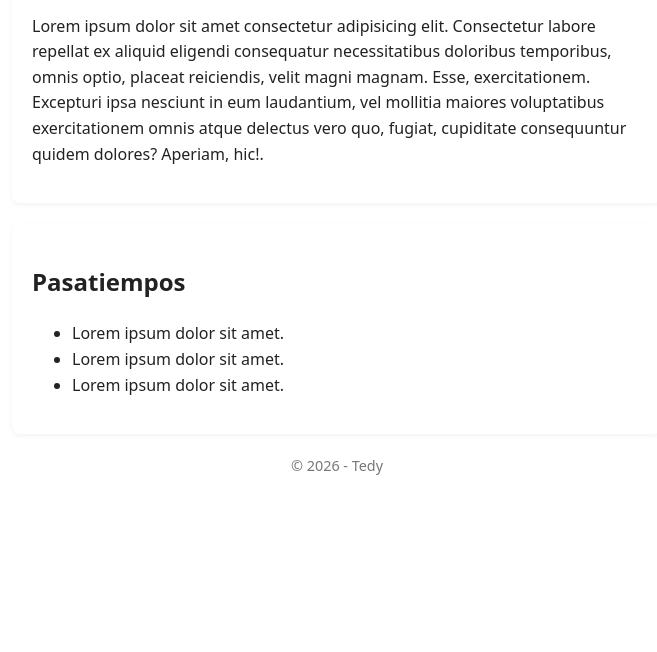
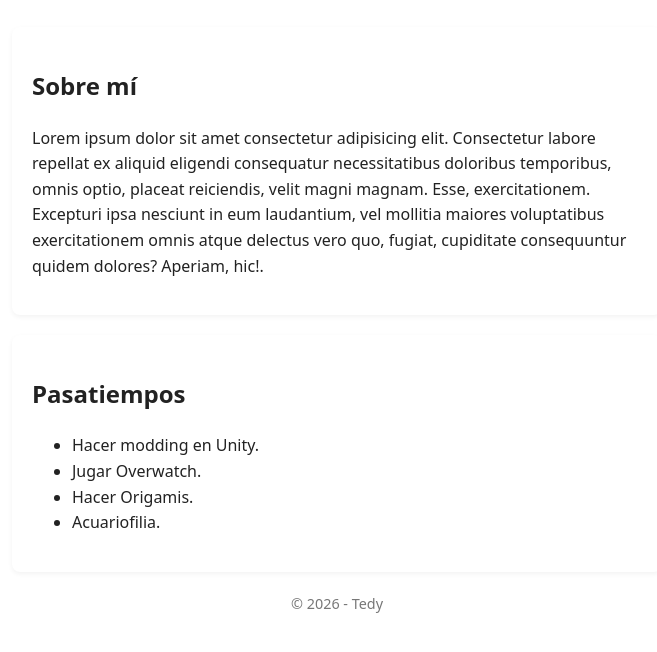
Before and after one commit to Biasphy/TallerGit, a plain HTML site: page index.html in a window 1280 px wide. Shown: the part 278-930 px from the top of the page, without its empty margins (303-960 px from the left). Before the commit the page ends 800 px from the top, so only its background shows below. Drawn offline with Linux system fonts and the light colour scheme.

Commit message:
Se agrego una foto de perfil en assets, tambien se agregaron pasatiempos en el html

```diff
--- a/index.html
+++ b/index.html
@@ -22,9 +22,10 @@
     <section>
       <h2>Pasatiempos</h2>
       <ul>
-        <li>Lorem ipsum dolor sit amet.</li>
-        <li>    Lorem ipsum dolor sit amet.</li>
-        <li>Lorem ipsum dolor sit amet.</li>
+        <li>Hacer modding en Unity.</li>
+        <li>Jugar Overwatch.</li>
+        <li>Hacer Origamis.</li>
+		<li>Acuariofilia.</li>
       </ul>
     </section>
   </main>
```
Also changed, not shown: assets/img/foto-perfil.jpg (added).
